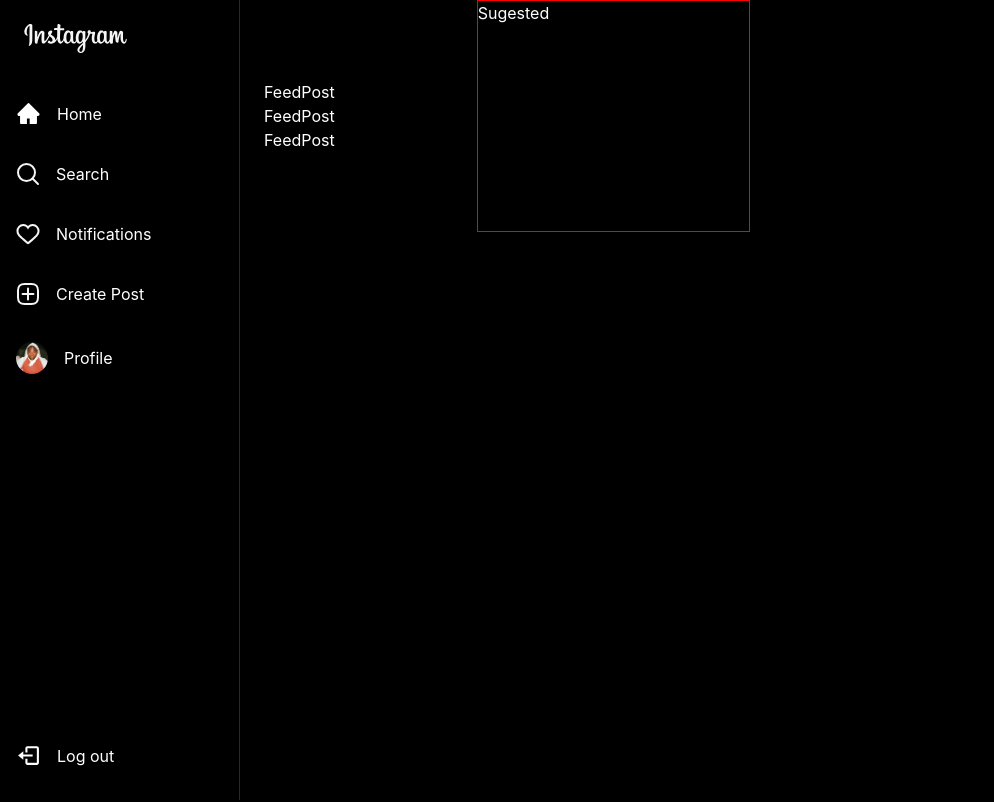
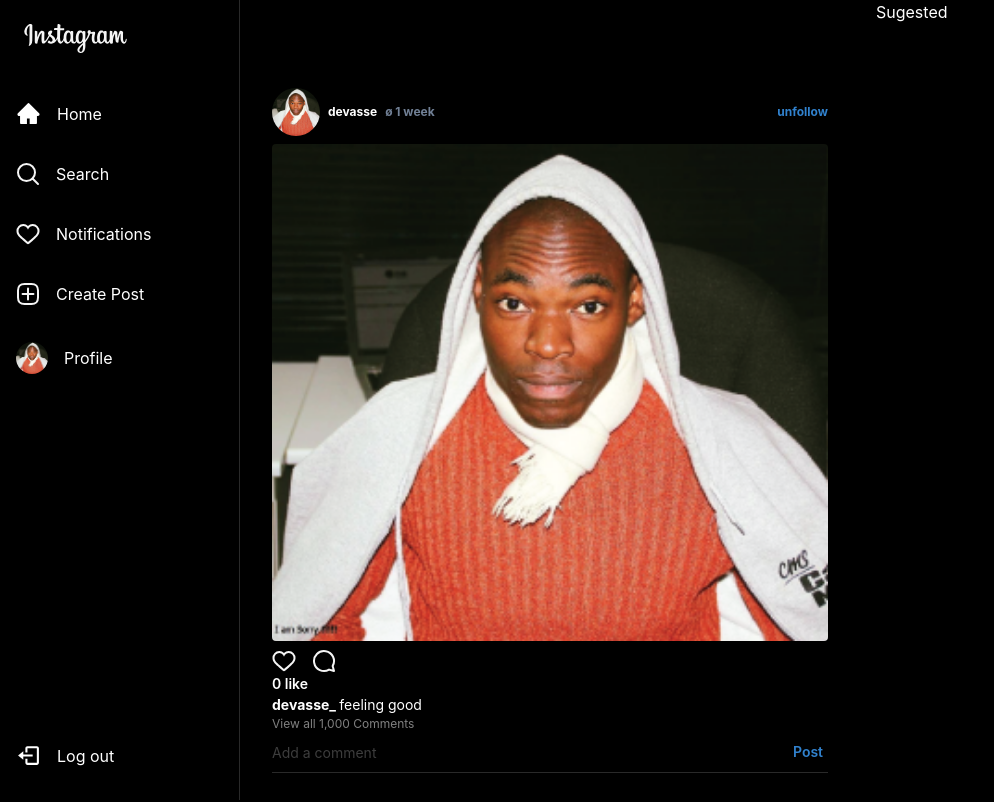
Before and after one commit to devassse/mafotho, a React (Vite) app: page / in a window 1280 px wide. Shown: the top 802 px of the page, without its empty margins (0-994 px from the left). Built offline with nearby package versions, Linux system fonts and the light colour scheme.

Commit message:
Home page done

```diff
--- a/src/components/FeedPosts/FeedPost.jsx
+++ b/src/components/FeedPosts/FeedPost.jsx
@@ -1,8 +1,16 @@
 import React from 'react'
-
-const FeedPost = () => {
+import PostHeader from './PostHeader'
+import PostFooter from './PostFooter'
+import { Box, Image } from '@chakra-ui/react'
+const FeedPost = ({img, username, avatar}) => {
   return (
-    <div>FeedPost</div>
+    <>
+      <PostHeader username={username} avatar={avatar} />
+      <Box w={"full"} borderRadius={4}>
+        <Image w={"full"} src={img} alt={username} borderRadius={4}/>
+      </Box>
+      <PostFooter username={username}/>
+    </>
   )
 }
 
--- a/src/components/FeedPosts/FeedPosts.jsx
+++ b/src/components/FeedPosts/FeedPosts.jsx
@@ -6,9 +6,10 @@ const FeedPosts = () => {
   return (
     <>
     <Container maxW={"container.sm"} py={10} px={2}>
-        <FeedPost/>
-        <FeedPost/>
-        <FeedPost/>
+        <FeedPost img={"./devasse.png"} username={"devasse"} avatar={"./devasse.png"}/>
+        <FeedPost img={"./img1.png"} username={"johndo"} avatar={"./img1.png"}/>
+        <FeedPost img={"./img2.png"} username={"aruda"} avatar={"./img2.png"}/>
+        <FeedPost img={"./img3.png"} username={"gother"} avatar={"./img3.png"}/>
     </Container>
     </>
   )
--- /dev/null
+++ b/src/components/FeedPosts/PostFooter.jsx
@@ -0,0 +1,78 @@
+import {
+  Box,
+  Button,
+  Flex,
+  Input,
+  InputGroup,
+  InputRightElement,
+  Text,
+} from "@chakra-ui/react";
+import React, { useState } from "react";
+import {
+  CommentLogo,
+  NotificationsLogo,
+  UnlikeLogo,
+} from "../../assets/constants";
+
+const PostFooter = ({username}) => {
+  const [liked, setLiked] = useState(false);
+  const [likes, setLikes] = useState(0);
+
+  const handleLike = () => {
+    if (liked) {
+      setLiked(false);
+      setLikes(likes - 1);
+    } else {
+      setLiked(true);
+      setLikes(likes + 1);
+    }
+  };
+
+  return (
+    <>
+      <Flex alignItems={"center"} gap={4} w={"full"} pt={0} mt={2}>
+        <Box onClick={handleLike} cursor={"pointer"} fontSize={18}>
+          {!liked ? <NotificationsLogo /> : <UnlikeLogo />}
+        </Box>
+        <Box cursor={"pointer"} fontSize={18}>
+          <CommentLogo />
+        </Box>
+      </Flex>
+      <Text fontWeight={600} fontSize={"sm"}>
+        {likes} like{likes > 1 ? 's' : ''}
+      </Text>
+      <Text fontWeight={700} fontSize={"sm"}>
+        {username}_ {" "}
+        <Text as={"span"} fontWeight={400}>
+          feeling good
+        </Text>
+      </Text>
+      <Text fontSize={12} color={"gray"}>
+        View all 1,000 Comments
+      </Text>
+      <Flex alignItems={"center"} justifyContent={"center"} gap={2} w={"full"} mb={10}>
+        <InputGroup>
+          <Input
+            variant={"flushed"}
+            placeholder={"Add a comment"}
+            fontSize={14}
+          />
+          <InputRightElement>
+            <Button
+              fontSize={14}
+              color={"blue.500"}
+              fontWeight={600}
+              cursor={"pointer"}
+              _hover={{color: "white"}}
+              bg={"transparent"}
+            >
+              Post
+            </Button>
+          </InputRightElement>
+        </InputGroup>
+      </Flex>
+    </>
+  );
+};
+
+export default PostFooter;
--- /dev/null
+++ b/src/components/FeedPosts/PostHeader.jsx
@@ -0,0 +1,36 @@
+import { Avatar, Box, Flex, Text } from "@chakra-ui/react";
+import React from "react";
+
+const PostHeader = ({username, avatar}) => {
+  return (
+    <>
+      <Flex
+        justifyContent={"space-between"}
+        alignItems={"center"}
+        w={"full"}
+        my={2}
+      >
+        <Flex alignItems={"center"} gap={2}>
+          <Avatar src={avatar} alt={username} />
+          <Flex fontSize={12} fontWeight={"bold"} gap={2}>
+            {username}
+            <Box color={"gray.500"}>ø 1 week</Box>
+          </Flex>
+        </Flex>
+        <Box cursor={"pointer"}>
+          <Text
+            fontSize={12}
+            color={"blue.500"}
+            fontWeight={"bold"}
+            _hover={{ color: "white" }}
+            transition={"0.2s ease-in-out"}
+          >
+            unfollow
+          </Text>
+        </Box>
+      </Flex>
+    </>
+  );
+};
+
+export default PostHeader;
--- a/src/pages/HomePage/HomePage.jsx
+++ b/src/pages/HomePage/HomePage.jsx
@@ -5,17 +5,16 @@ import FeedPosts from "../../components/FeedPosts/FeedPosts";
 const HomePage = () => {
   return (
     <>
-      <Container mx={"container.lg"}>
+      <Container maxW={"container.lg"}>
         <Flex gap={10}>
           <Box flex={2} py={10}>
             <FeedPosts />
           </Box>
           <Box
-            flex={3}
+          flex={3}
             mr={20}
             display={{ base: "none", lg: "block" }}
             maxW={"300px"}
-            border={"1px solid red"}
           >
             Sugested
           </Box>
```
